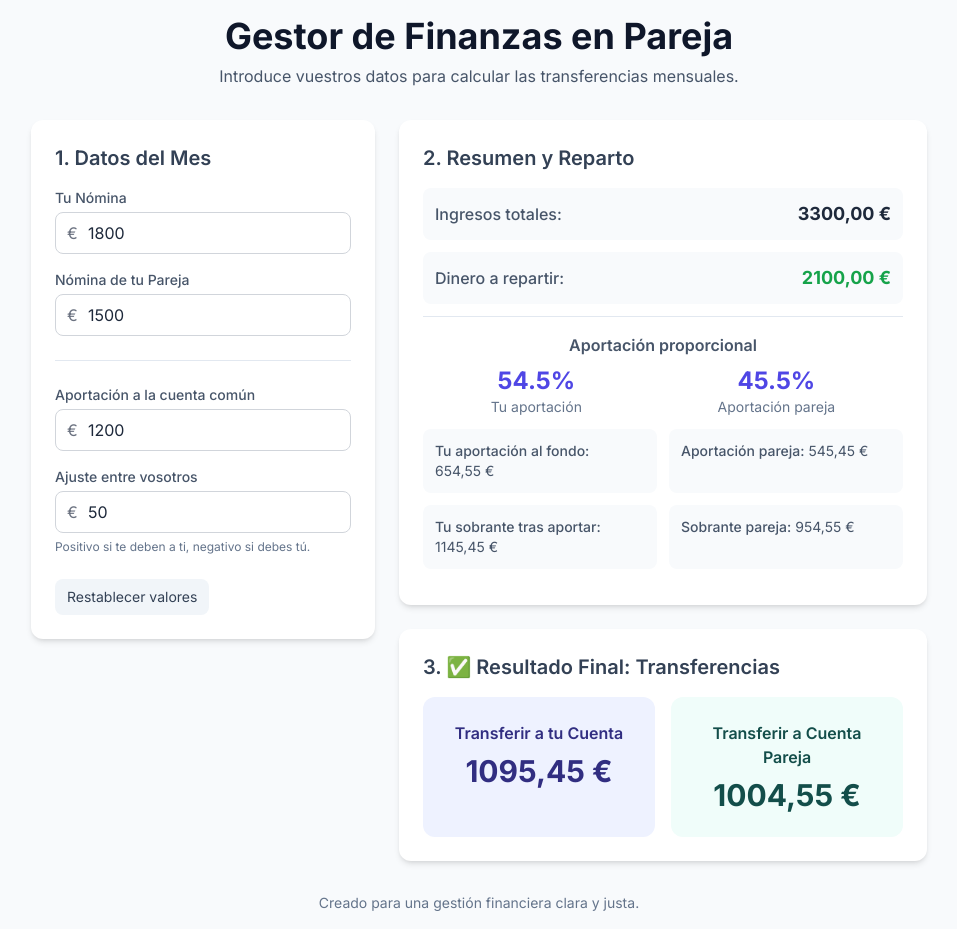
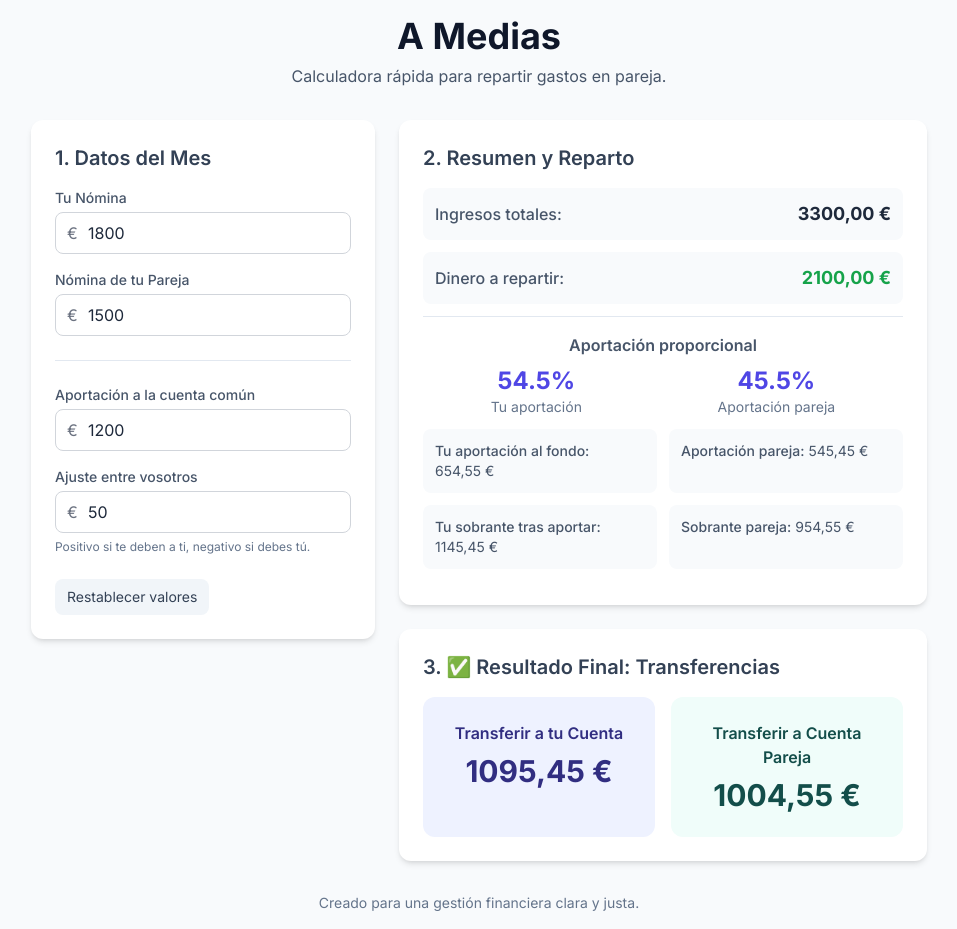
Before and after one commit to queridojavier/a-medias, a plain HTML site: page index.html in a window 1280 px wide. Shown: the whole page, without its empty margins (161-1118 px from the left). Drawn offline with nearby package versions, Linux system fonts and the light colour scheme.

Commit message:
Update index.html

```diff
--- a/index.html
+++ b/index.html
@@ -3,7 +3,7 @@
 <head>
   <meta charset="UTF-8" />
   <meta name="viewport" content="width=device-width, initial-scale=1.0"/>
-  <title>Calculadora Financiera para Parejas</title>
+  <title>A Medias</title>
 
   <!-- Tailwind por CDN (se cacheará en runtime para offline tras 1ª carga) -->
   <script src="https://cdn.tailwindcss.com"></script>
@@ -45,8 +45,8 @@
 <body class="bg-slate-50 text-slate-800 flex items-center justify-center min-h-screen p-4">
   <main class="w-full max-w-4xl mx-auto">
     <div class="text-center mb-8">
-      <h1 class="text-3xl md:text-4xl font-bold text-slate-900">Gestor de Finanzas en Pareja</h1>
-      <p class="text-slate-600 mt-2">Introduce vuestros datos para calcular las transferencias mensuales.</p>
+      <h1 class="text-3xl md:text-4xl font-bold text-slate-900">A Medias</h1>
+      <p class="text-slate-600 mt-2">Calculadora rápida para repartir gastos en pareja.</p>
     </div>
 
     <div class="grid grid-cols-1 lg:grid-cols-5 gap-6">
```
